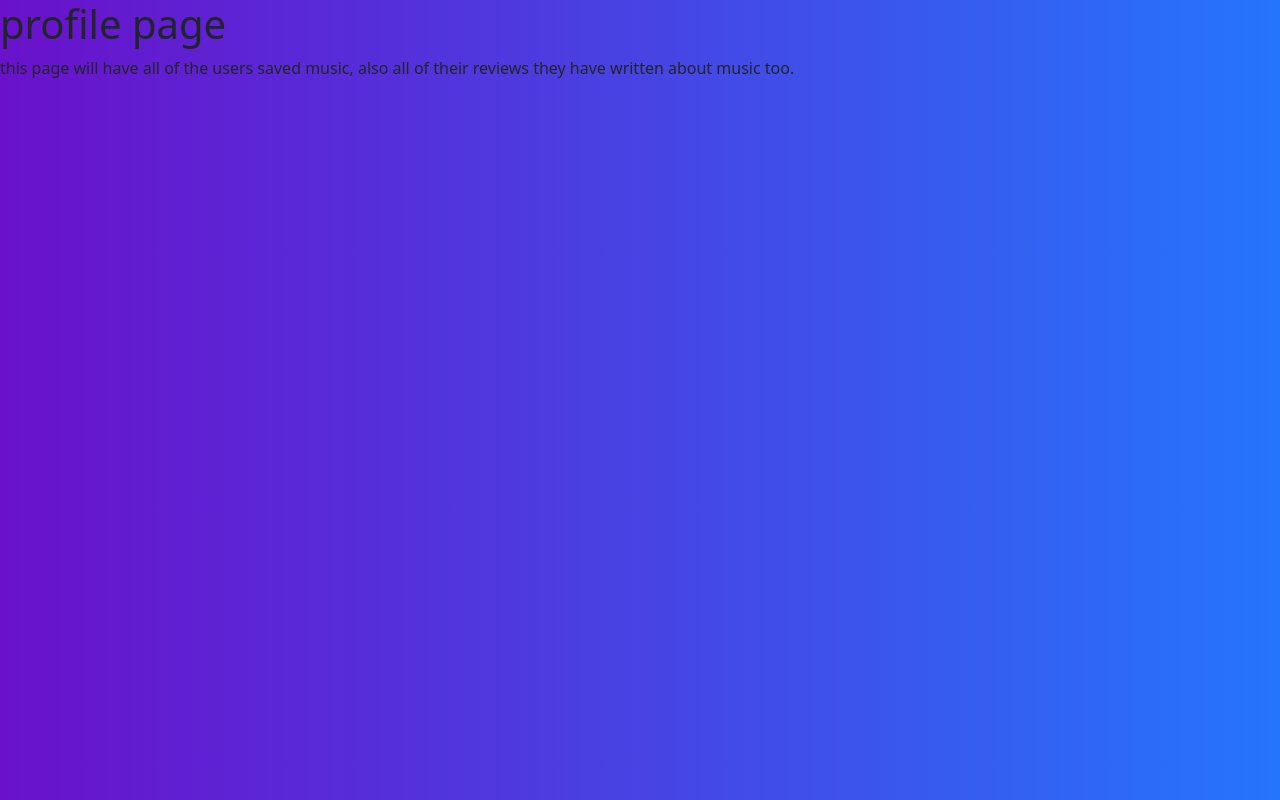
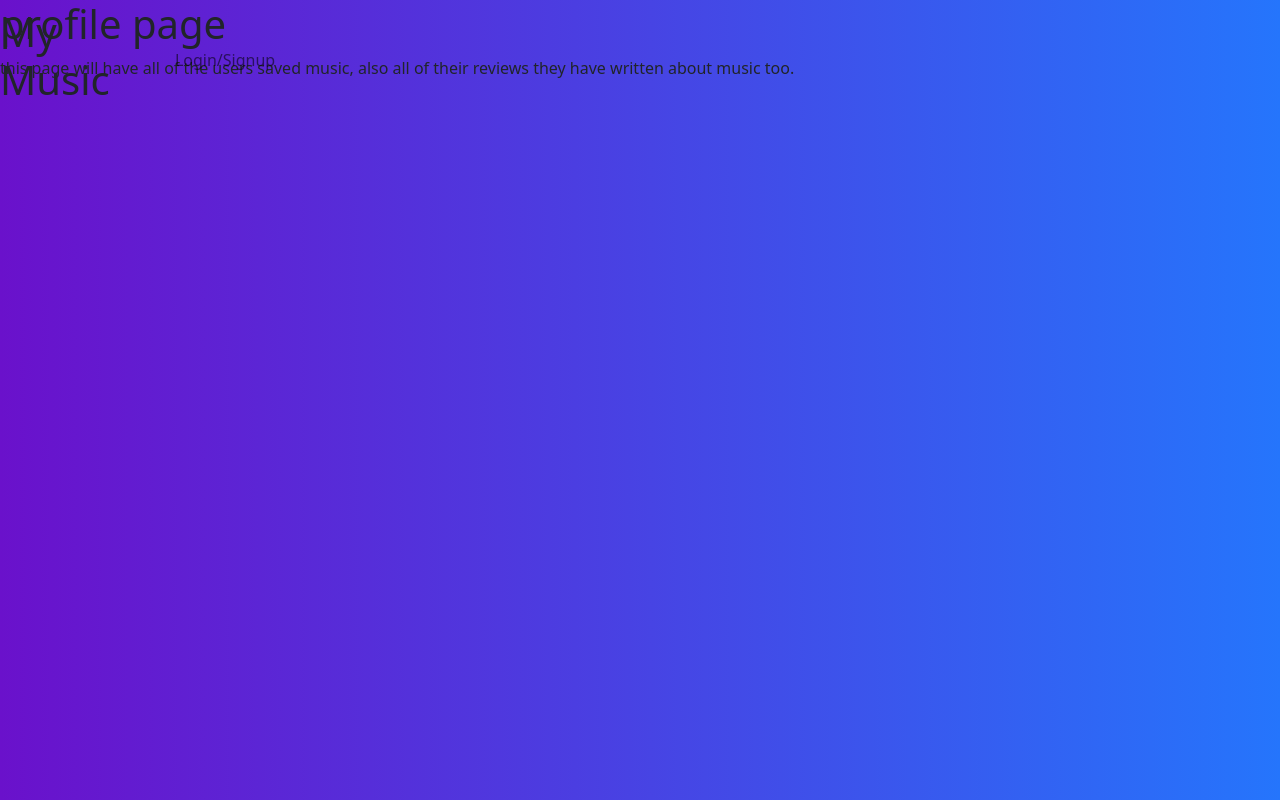
Before and after one commit to AveryNewhart/my-music, a React (Create React App) app in the folder client/: page /profile in a window 1280 px wide. Built offline with nearby package versions, Linux system fonts and the light colour scheme.

Commit message:
logout added to nav and working

```diff
--- a/client/src/components/Navigation.js
+++ b/client/src/components/Navigation.js
@@ -20,7 +20,6 @@ export default function Navigation() {
                             {/* <Nav.Link href='/'>Homepage</Nav.Link> */}
                              {Auth.loggedIn() && (
                                 <>
-                                    {/* <Nav.Link href="/dashboard">Dashboard</Nav.Link> */}
                                     <Nav.Link href="/profile">Profile</Nav.Link>,
                                     <Nav.Link href="/feed">Feed</Nav.Link>
                                 </>
--- a/client/src/pages/Profile.js
+++ b/client/src/pages/Profile.js
@@ -1,5 +1,5 @@
 import React from 'react'
-// import Navigation from "../components/Nav.js";
+import Navigation from "../components/Navigation.js";
 // import { useParams } from "react-router-dom";
 // import { useQuery } from '@apollo/client';
 // import { QUERY_PROTECTED } from "../utils/queries";
@@ -16,6 +16,7 @@ import "../styles/Profile.css";
 const Profile = () => {
     return (
       <div>
+        <Navigation />
     <div>
         <h1>profile page</h1>
         <p>this page will have all of the users saved music, also all of their reviews they have written about music too.</p>
```
